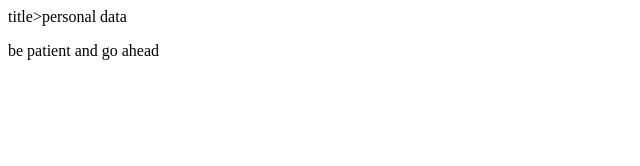
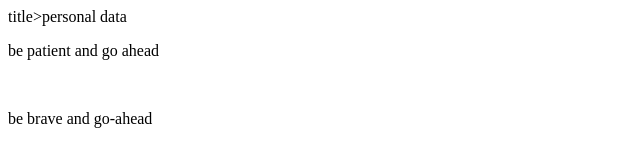
Before and after one commit to medhat1964medhat1964/nagwa, a plain HTML site: page index.html in a window 1280 px wide. Shown: the whole page, without its empty margins (0-640 px from the left). Drawn offline with Linux system fonts and the light colour scheme.

Commit message:
adding a phrase in HTML file

```diff
--- a/index.html
+++ b/index.html
@@ -2,6 +2,7 @@
   <html>
     <head>title>personal data</title></head>
   <body>
-    <p>be patient and go ahead</p>
+    <p>be patient and go ahead</p><br>
+    <p>be brave and go-ahead</p>
   </body>
       <html>
```
